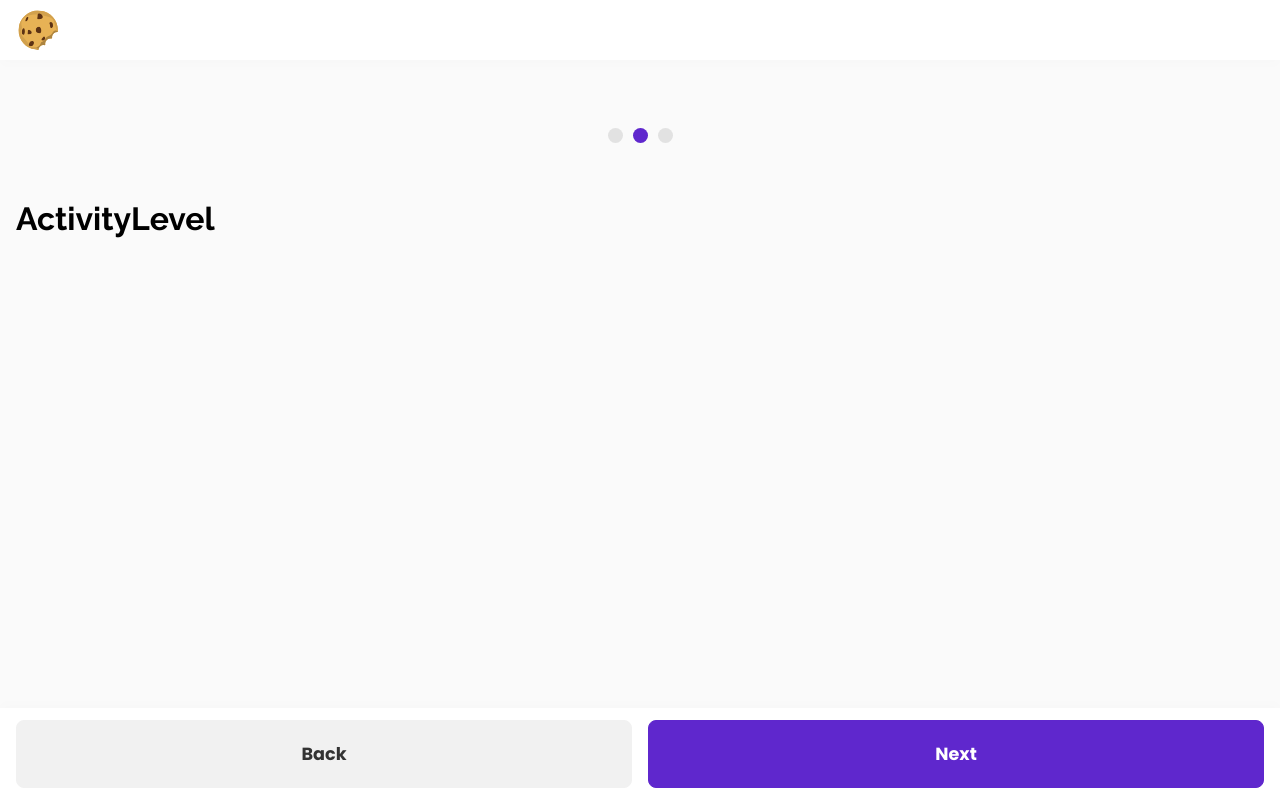
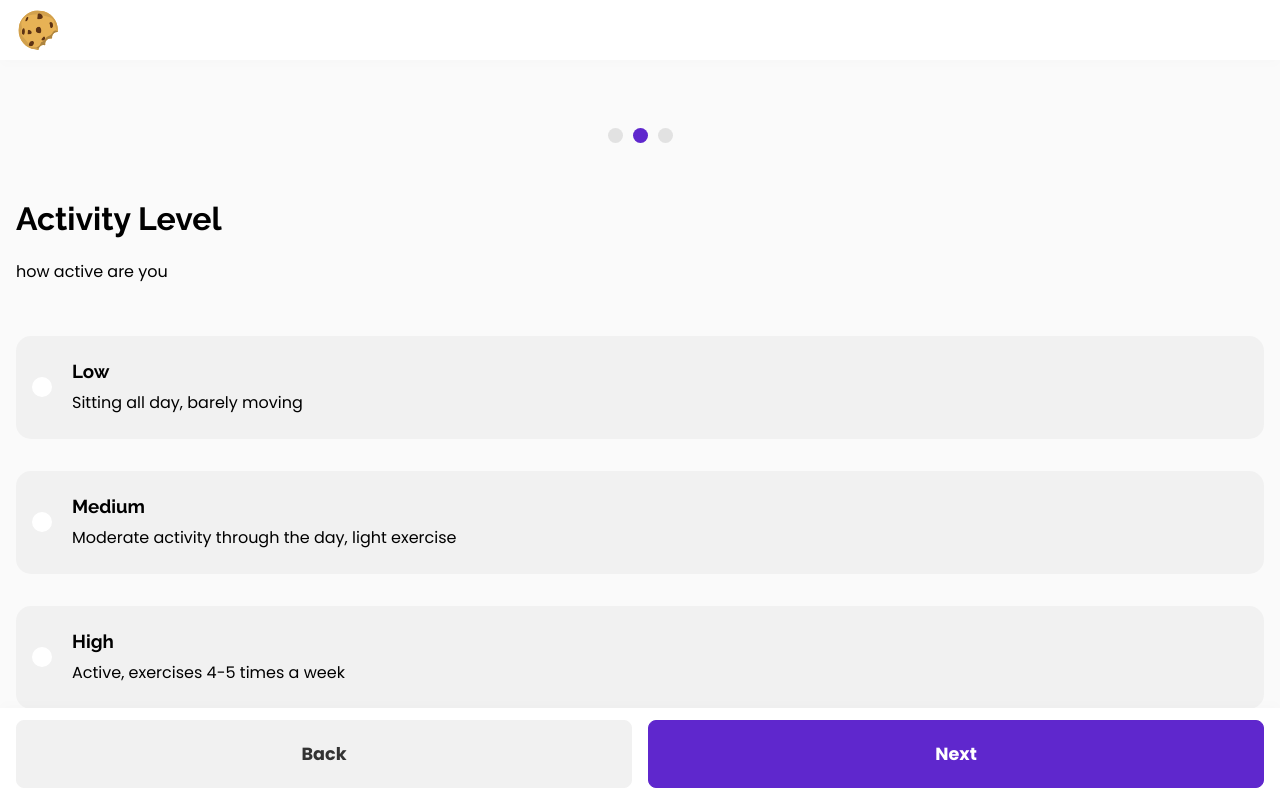
Before and after one commit to mohi2code/caloribites, a React (Create React App) app: page / in a window 1280 px wide. Both pictures are taken after a click on the button "Continue". Built offline with nearby package versions, Linux system fonts and the light colour scheme.

Commit message:
:sparkles: Goal screen

```diff
--- a/src/components/ActivityLevel.js
+++ b/src/components/ActivityLevel.js
@@ -1,10 +1,42 @@
 import { useEffect } from "react"
+import SelectCards from "./SelectCards"
+
+const values = [
+    {
+        title: "Low",
+        description: "Sitting all day, barely moving"
+    },
+    {
+        title: "Medium",
+        description: "Moderate activity through the day, light exercise"
+    },
+    {
+        title: "High",
+        description: "Active, exercises 4-5 times a week"
+    },
+    {
+        title: "Very High",
+        description: "Highly Active, spends most of the day on your feet, exercise 5-6 times a week"
+    },
+]
 
 export default function ActivityLevel({ setPage }) {
 
     useEffect(() => setPage(1), [setPage])
 
     return (
-        <h1>ActivityLevel</h1>
+        <form>
+            <div className="form-header">
+                <h1>Activity Level</h1>
+                <p>how active are you</p>
+            </div>
+
+            <div className="input-group">
+                <SelectCards
+                    values={values}
+                    onChange={selected => selected}
+                />
+            </div>
+        </form>
     )
 }
--- a/src/components/Goal.js
+++ b/src/components/Goal.js
@@ -1,10 +1,29 @@
 import { useEffect } from "react"
+import SelectCards from "./SelectCards"
+
+const values = [
+    { title: 'Lose Weight' },
+    { title: 'Maintain Weight' },
+    { title: 'Gain Weight' },
+]
 
 export default function Goal({ setPage }) {
 
     useEffect(() => setPage(2), [setPage])
 
     return (
-        <h1>Goal</h1>
+        <form>
+            <div className="form-header">
+                <h1>Goal</h1>
+                <p>what are you trying to accomplish</p>
+            </div>
+
+            <div className="input-group">
+                <SelectCards
+                    values={values}
+                    onChange={selected => selected}
+                />
+            </div>
+        </form>
     )
 }
--- /dev/null
+++ b/src/components/SelectCards.js
@@ -0,0 +1,30 @@
+import { motion } from "framer-motion"
+import { useEffect, useState } from "react"
+
+export default function SelectCards({ value, onChange, values=[] }) {
+
+    const [selected, setSelected] = useState(value ? value: -1)
+
+    useEffect(() => onChange(selected), [selected])
+
+    return (
+        <div className="select-cards">
+            { values.map((card, i) => (
+                <motion.div
+                whileHover={{ scale: 1.01, backgroundColor: '#5f27cd', color: '#fff' }}
+                whileTap={{ scale: 0.99 }}
+                transition={{ duration: 0.175 }}
+                className={`card ${selected === i ? "card-selected": ""}`}
+                key={i}
+                onClick={e => setSelected(i)}
+                >
+                    <div className="card-toggle"></div>
+                    <div className="card-content">
+                        <h3>{card.title}</h3>
+                        <p>{card.description}</p>
+                    </div>
+                </motion.div>
+            )) }
+        </div>
+    )
+}
--- a/src/styles/_variables.scss
+++ b/src/styles/_variables.scss
@@ -1,4 +1,5 @@
 $primary-color: #5f27cd;
+$primary-color-dark: #341f97;
 $background-color: #fafafa;
 $gray-light: #f1f1f1;
 $gray-dark: #969691;
--- a/src/styles/components.scss
+++ b/src/styles/components.scss
@@ -80,6 +80,7 @@
     border-radius: 8px;
     outline: none;
     text-align: center;
+    cursor: pointer;
 
     -webkit-appearance: none;
 }
@@ -89,3 +90,51 @@
     color: #333;
     border: 1px solid $gray-light
 }
+
+/*************** Select cards *******************/
+.select-cards {
+    display: flex;
+    flex-direction: column;
+    gap: 2rem;
+}
+
+.card {
+    display: flex;
+    align-items: center;
+    gap: 1.25rem;
+    padding: 1.5rem 1rem;
+    background: $gray-light;
+    border-radius: 15px;
+
+    cursor: pointer;
+
+    .card-toggle {
+        width: 20px;
+        height: 20px;
+        background: #fff;
+        border-radius: 50%;
+    }
+
+    .card-content {
+        flex: 1;
+        display: flex;
+        flex-direction: column;
+        gap: 0.5rem;
+        text-align: left;
+    }
+
+    .card-content>h3,
+    p {
+        margin: 0;
+        padding: 0;
+    }
+}
+
+.card.card-selected {
+    background: $primary-color !important;
+    color: white !important;
+
+    .card-toggle {
+        background: $primary-color-dark;
+    }
+}
```
